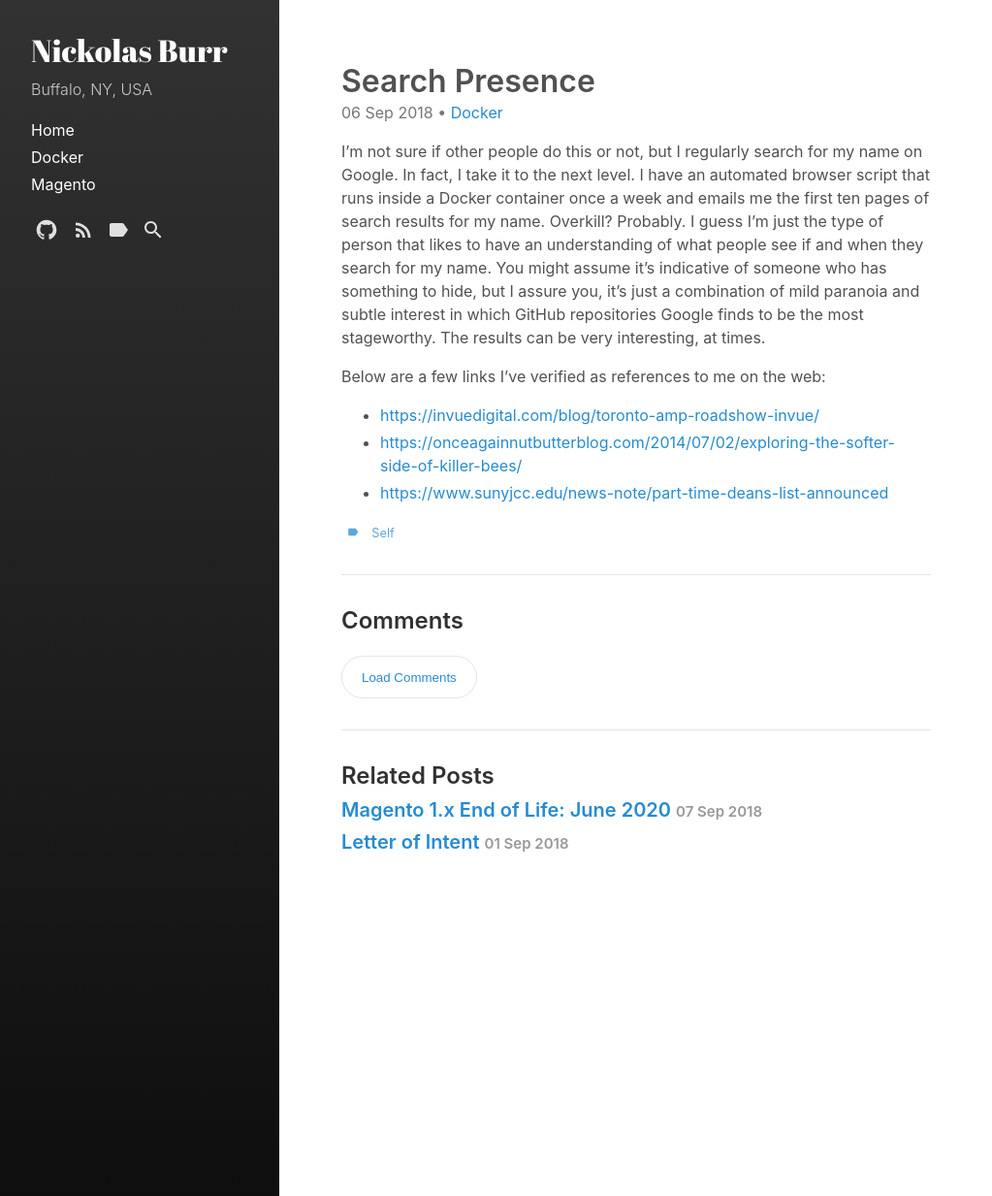
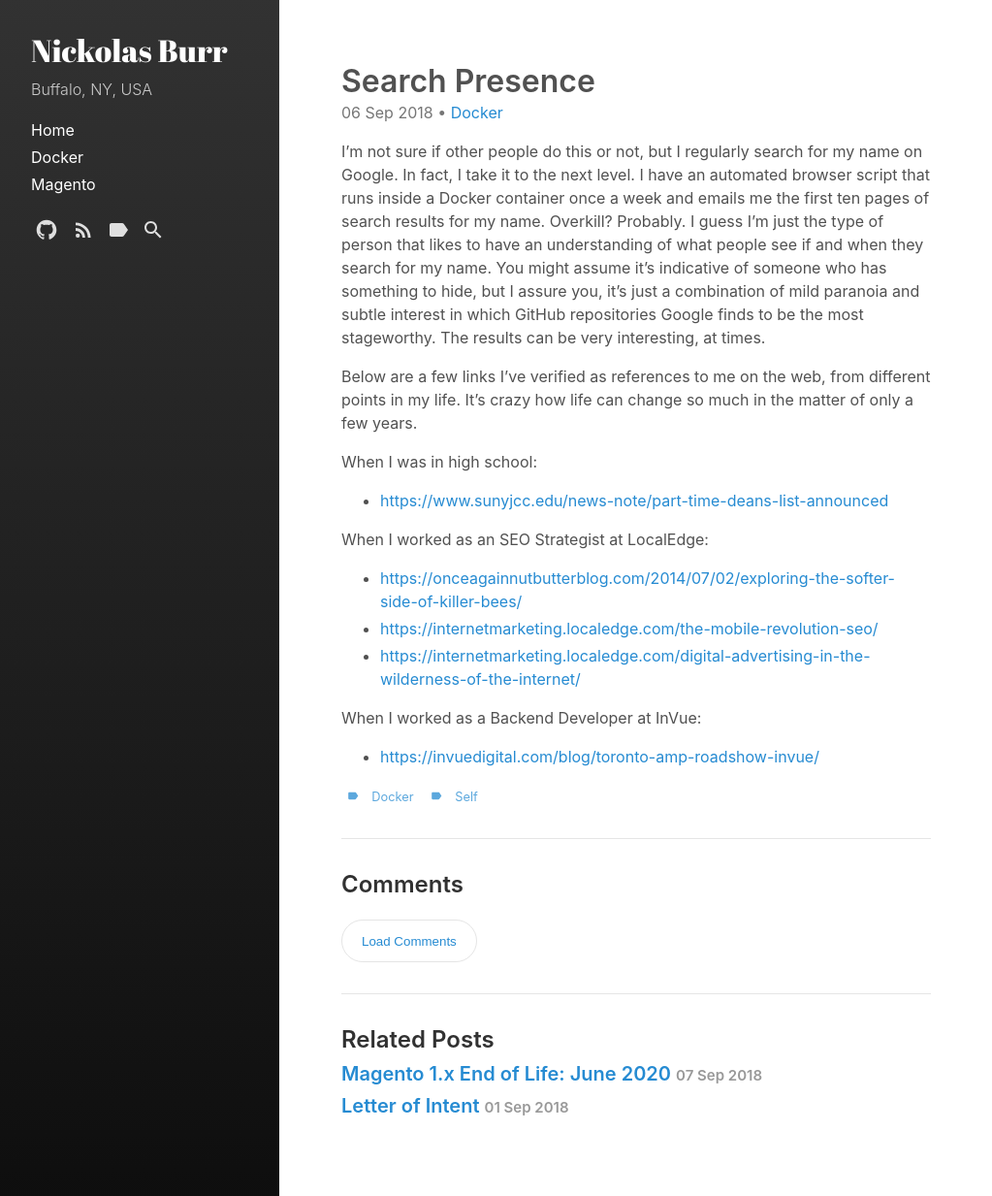
Before and after one commit to nickolasburr/blog, a Jekyll site: the page built from _posts/2018-09-06-search-presence.md, in a window 1280 px wide. Shown: the whole page at 97% size, without its empty margins (0-1023 px from the left). Built offline with Jekyll 4.4.1, drawn with Linux system fonts in a browser that asks for light colours.

Commit message:
Update Search Presense post

```diff
--- a/_posts/2018-09-06-search-presence.md
+++ b/_posts/2018-09-06-search-presence.md
@@ -1,7 +1,7 @@
 ---
 layout: post
 title: Search Presence
-tags: self
+tags: docker self
 categories:
   - docker
 excerpt_separator: <!--more-->
@@ -21,8 +21,20 @@ stageworthy. The results can be very interesting, at times.
 
 <!--more-->
 
-Below are a few links I've verified as references to me on the web:
+Below are a few links I've verified as references to me on the web,
+from different points in my life. It's crazy how life can change so
+much in the matter of only a few years.
+
+When I was in high school:
+
++ [https://www.sunyjcc.edu/news-note/part-time-deans-list-announced](https://www.sunyjcc.edu/news-note/part-time-deans-list-announced)
+
+When I worked as an SEO Strategist at LocalEdge:
+
++ [https://onceagainnutbutterblog.com/2014/07/02/exploring-the-softer-side-of-killer-bees/](https://onceagainnutbutterblog.com/2014/07/02/exploring-the-softer-side-of-killer-bees/)
++ [https://internetmarketing.localedge.com/the-mobile-revolution-seo/](http://internetmarketing.localedge.com/the-mobile-revolution-seo/)
++ [https://internetmarketing.localedge.com/digital-advertising-in-the-wilderness-of-the-internet/](http://internetmarketing.localedge.com/digital-advertising-in-the-wilderness-of-the-internet/)
+
+When I worked as a Backend Developer at InVue:
 
 + [https://invuedigital.com/blog/toronto-amp-roadshow-invue/](https://invuedigital.com/blog/toronto-amp-roadshow-invue/)
-+ [https://onceagainnutbutterblog.com/2014/07/02/exploring-the-softer-side-of-killer-bees/](https://onceagainnutbutterblog.com/2014/07/02/exploring-the-softer-side-of-killer-bees/)
-+ [https://www.sunyjcc.edu/news-note/part-time-deans-list-announced](https://www.sunyjcc.edu/news-note/part-time-deans-list-announced)
```
